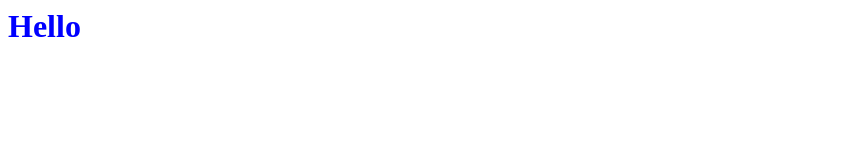
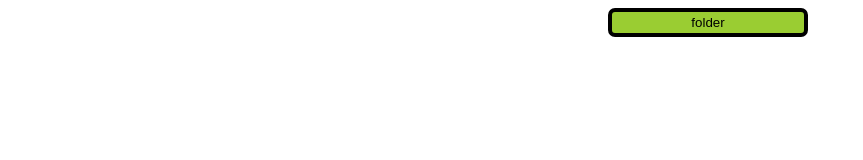
Before and after one commit to mukeshdani/My-Drive-Project, a plain HTML site: page Index.html in a window 1280 px wide. Shown: the whole page, without its empty margins (0-863 px from the left). Drawn offline with Linux system fonts and the light colour scheme.

Commit message:
add button and Style on button

```diff
--- a/CSS/styles.css
+++ b/CSS/styles.css
@@ -1,3 +1,9 @@
-h1 {
-    color: blue;
+#btnAddFolder {
+    border-radius: 7px;
+    background-color: yellowgreen;
+    border: 4px solid black;
+    color: black;
+    width: 200px;
+    height: 29px;
+    margin-left: 600px;
 }
--- a/Index.html
+++ b/Index.html
@@ -9,7 +9,9 @@
     <!-- Body -->
 <body>
 
-     <h1>Hello</h1>
+   <button id="btnAddFolder">folder</button>
+
+   <div id = "divContainer"></div>
 
     <!-- Script start -->
    <script type="text/javascript" src="./JS/main.js"></script>
```
